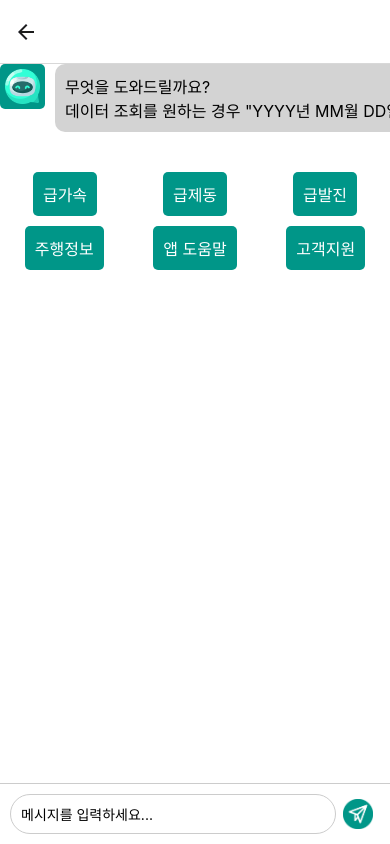
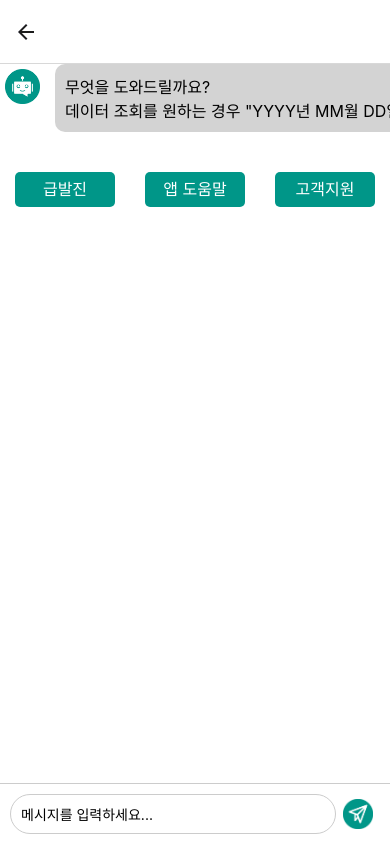
Before and after one commit to tjrwls1211/DRC, a React Native app in the folder drc-app/: screen /ChatbotScreen in a window 390 px wide. Built offline with nearby package versions, Linux system fonts and the light colour scheme.

Commit message:
feat: 챗봇 토큰요청

```diff
--- a/drc-app/src/components/ChatBot/ApiService.js
+++ b/drc-app/src/components/ChatBot/ApiService.js
@@ -1,5 +1,6 @@
 import axios from 'axios';
 import AsyncStorage from '@react-native-async-storage/async-storage'; // AsyncStorage import
+
 
 // 데이터 조회 요청
 export const fetchData = async (date, keyword) => {
@@ -34,29 +35,29 @@ export const fetchData = async (date, keyword) => {
   try {
     // 로컬 스토리지에서 토큰 가져오기
     const token = await AsyncStorage.getItem('token');
-    console.log(token);
+    console.log('토큰 가져오기 성공:', token);
 
     // 서버에 데이터 조회 요청 (토큰 포함)
     const response = await axios.get(url, {
       headers: {
-        // Authorization: `Bearer ${token}`, // JWT 토큰을 Authorization 헤더에 추가
+        'Authorization': `Bearer ${token}`, // JWT 토큰을 Authorization 헤더에 추가
+        'Content-Type': 'application/json', // 요청 내용 타입 설정
       },
       params: {
-        carId: 1234, // carId를 쿼리 파라미터로 추가
         date: date, // 날짜를 쿼리 파라미터로 전달
       }
     });
 
     // 응답 데이터 확인
     if (response.data && response.data[dataField]) {
-      console.log('Data sent successfully:', response.data[dataField]);
+      console.log('데이터 전송 성공:', response.data[dataField]);
       return response.data[dataField]; // 결과값 반환
     } else {
-      console.error('No data found in response');
+      console.error('응답에서 데이터를 찾을 수 없습니다.');
       return null;
     }
   } catch (error) {
-    console.error('Error sending data:', error.message || error);
+    console.error('데이터 전송 오류:', error.message || error);
     return null; // 에러 발생 시 null 반환
   }
 };
--- a/drc-app/src/components/ChatBot/chatbotResponses.js
+++ b/drc-app/src/components/ChatBot/chatbotResponses.js
@@ -1,8 +1,5 @@
 export const chatbotResponses = {
-    "급가속": "급가속은 갑작스럽게 가속하는 상황을 말합니다. 이를 방지하기 위해 서서히 가속하는 것이 좋습니다.",
-    "급제동": "급제동은 갑작스럽게 브레이크를 밟는 상황입니다. 주의해서 안전하게 운전하세요.",
-    "급발진": "급발진은 자동차의 엔진이 운전자의 의도와 상관 없이 갑자기 과속하는 현상을 말합니다. 이에 대처하려면 대처방법을 확인해주세요.",
-    "주행정보": "주행 정보는 속도, 연비 등의 데이터를 기반으로 차량 상태를 확인할 수 있습니다.",
-    "앱 도움말": "앱에 대한 도움이 필요하면 고객센터에 문의해 주세요.",
-    "고객지원": "고객지원과 관련된 정보는 고객센터에서 확인 가능합니다.",
-  };
+  "급발진": "급발진은 자동차의 엔진이 운전자의 의도와 상관 없이 갑자기 과속하는 현상을 말합니다. 이에 대처하려면 대처방법을 확인해주세요.",
+  "앱 도움말": "앱에 대한 도움이 필요하면 고객센터에 문의해 주세요.",
+  "고객지원": "고객지원과 관련된 정보는 고객센터에서 확인 가능합니다.",
+};
--- a/drc-app/src/components/ChatBot/extractHelpers.js
+++ b/drc-app/src/components/ChatBot/extractHelpers.js
@@ -17,10 +17,8 @@ export const extractDateAndKeyword = (input) => {
     }
   }
 
-
-
-  // 키워드 추출(양발운전 추가)
-  const keywords = ["급가속", "급제동", "급발진", "주행정보","양발운전"];
+  // 키워드 추출
+  const keywords = ["급가속", "급제동", "급발진", "양발운전"];
   const keyword = keywords.find((kw) => input.includes(kw)) || null;
 
   console.log("Formatted date:", date);
--- a/drc-app/src/screens/ChatbotScreen.js
+++ b/drc-app/src/screens/ChatbotScreen.js
@@ -36,7 +36,6 @@ const ChatbotScreen = ({ navigation }) => {
       }
     };
 
-      // 자연어 입력 처리
     const handleSend = async () => {
       if (inputText.trim() === '') return;
 
@@ -48,6 +47,16 @@ const ChatbotScreen = ({ navigation }) => {
 
       if (date && keyword) {
           // fetchData 호출
+          // 현재 시간과 비교하여 미래 시간인지 확인
+const currentDate = new Date();
+const inputDate = new Date(date); // date 변수를 Date 객체로 변환
+
+if (inputDate > currentDate) {
+    const errorMessage = '입력하신 날짜가 유효하지 않습니다.';
+    setMessages(prevMessages => [...prevMessages, { text: errorMessage, isBot: true }]);
+    return; // 이후 처리를 중단
+}
+
           console.log(date, keyword)
           try {
             console.log(date, keyword);
@@ -70,31 +79,6 @@ const ChatbotScreen = ({ navigation }) => {
       } else {
           // 각 키워드에 대한 처리
           const keywords = {
-          "급가속": [
-              "급가속 데이터 조회",
-              "급가속 데이터 확인",
-              "급가속 조회",
-              "급가속",
-              "급가속 횟수",
-              "최근 급가속",
-              "최근 급가속 조회해줘",
-              "최근 급가속 데이터 조회해줘",
-              "최근 급가속 데이터",
-              "급가속 데이터 조회해줘",
-              "급가속 데이터 확인해줘",
-              "급가속 데이터 찾아줘"
-          ],
-          "급제동": [
-              "급제동 데이터 조회",
-              "급제동 데이터 확인",
-              "급제동",
-              "급제동 데이터 조회해줘",
-              "급제동 데이터 찾아줘",
-              "최근 급제동 데이터 조회해줘",
-              "최근 급제동 데이터",
-              "급제동 데이터 확인해줘",
-              "급제동 조회"
-          ],
           "앱 도움말": [
               "앱도움말",
               "앱 도움말",
@@ -126,15 +110,6 @@ const ChatbotScreen = ({ navigation }) => {
               "급발진 데이터 확인해줘",
               "급발진 조회"
           ],
-          "주행정보": [
-              "주행정보 데이터 조회",
-              "주행정보 데이터 확인",
-              "주행정보",
-              "주행정보 데이터 조회해줘",
-              "주행정보 데이터 찾아줘",
-              "주행정보 데이터 확인해줘",
-              "주행정보 조회"
-          ]
           };
 
           // 각 키워드에 대한 처리
@@ -234,7 +209,7 @@ const ChatbotScreen = ({ navigation }) => {
                       {message.isBot && (
                           <View style={styles.botMessageContainer}>
                               <View style={styles.iconContainer}>
-                                  <Image source={require('../../assets/free-icon-chatbot-5226034.png')} style={styles.icon} />
+                                  <Image source={require('../../assets/iconizer-free-icon-chatbot-5292342-_1_.png')} style={styles.icon} />
                               </View>
                               <View style={styles.messageContentContainer}>
                                   <Text style={styles.messageText}>
@@ -272,28 +247,25 @@ const ChatbotScreen = ({ navigation }) => {
               ) : (
                 <View style={styles.buttonsContainer}>
     <View style={styles.row}>
-                          <TouchableOpacity style={styles.button} onPress={() => handleButtonPress("급가속")}>
-                              <Text style={styles.buttonText}>급가속</Text>
-                          </TouchableOpacity>
-                          <TouchableOpacity style={styles.button} onPress={() => handleButtonPress("급제동")}>
-                              <Text style={styles.buttonText}>급제동</Text>
-                          </TouchableOpacity>
-                          <TouchableOpacity style={styles.button} onPress={() => handleButtonPress("급발진")}>
+        {/* 급발진 버튼 */}
+        <TouchableOpacity style={styles.largeButton} onPress={() => handleButtonPress("급발진")}>
             <Text style={styles.buttonText}>급발진</Text>
         </TouchableOpacity>
-                      </View>
-                      <View style={styles.row}>
-                          <TouchableOpacity style={styles.button} onPress={() => handleButtonPress("주행정보")}>
-                              <Text style={styles.buttonText}>주행정보</Text>
-                          </TouchableOpacity>
-                          <TouchableOpacity style={styles.button} onPress={() => handleButtonPress("앱 도움말")}>
+
+        {/* 앱 도움말 버튼 */}
+        <TouchableOpacity style={styles.largeButton} onPress={() => handleButtonPress("앱 도움말")}>
             <Text style={styles.buttonText}>앱 도움말</Text>
         </TouchableOpacity>
-                          <TouchableOpacity style={styles.button} onPress={() => handleButtonPress("고객지원")}>
+
+        {/* 고객지원 버튼 */}
+        <TouchableOpacity style={styles.largeButton} onPress={() => handleButtonPress("고객지원")}>
             <Text style={styles.buttonText}>고객지원</Text>
         </TouchableOpacity>
     </View>
 </View>
+
+
+
               )}
           </ScrollView>
 
@@ -338,7 +310,7 @@ const styles = StyleSheet.create({
   },
   iconContainer: {
     marginRight: 10, // 아이콘과 메시지 간의 간격
-    backgroundColor: '#009688', // 아이콘 배경색 설정
+    backgroundColor: '#fff', // 아이콘 배경색 설정
     borderRadius: 5, // 둥글게 설정 (선택 사항)
     padding: 5, // 패딩 추가 (선택 사항)
   },
@@ -386,14 +358,29 @@ sendIcon: {
     marginBottom: 10,
   },
   button: {
-    padding: 10,
+    paddingVertical: 10,
+    paddingHorizontal: 10, // 기본 패딩
     backgroundColor: '#009688',
     borderRadius: 5,
 },
+largeButton: {
+  width: 100, // 원하는 너비로 설정
+  height: 35, // 원하는 높이로 설정
+  backgroundColor: '#009688',
+  borderRadius: 5,
+  justifyContent: 'center', // 수직 중앙 정렬
+  alignItems: 'center', // 수평 중앙 정렬
+  marginHorizontal: 5, // 버튼 간의 간격을 조절
+},
+
 buttonText: {
   fontSize: 16,
   color: '#fff',
+  textAlign: 'center', // 수평 중앙 정렬
+  // flex: 1, // 이 줄은 제거하세요
+  lineHeight: 17.5, // 버튼의 높이에 맞춰서 수직 중앙 정렬
 },
+
   inputContainer: {
     flexDirection: 'row',
     padding: 10,
```
Also changed, not shown: drc-app/assets/iconizer-free-icon-chatbot-5292342-_1_.png (added). Lines whose indentation alone changed are shown as unchanged.
